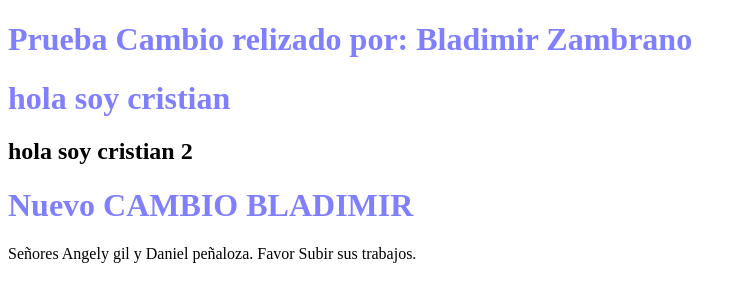
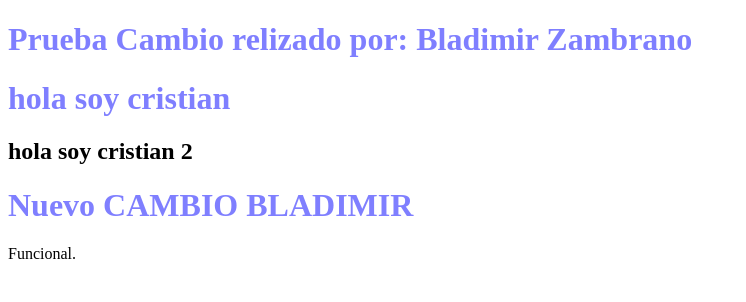
Before and after one commit to bladimir-zambrano/MarquezaC, a plain HTML site: page index.html in a window 1280 px wide. Shown: the whole page, without its empty margins (0-746 px from the left). Drawn offline with Linux system fonts and the light colour scheme.

Commit message:
cambio realizado

```diff
--- a/index.html
+++ b/index.html
@@ -11,9 +11,9 @@
     <h1>hola soy cristian</h1>
     <h2>hola soy cristian 2</h2>
     <h1>Nuevo CAMBIO BLADIMIR</h1>
-    <p>Señores Angely gil y Daniel peñaloza.
-        Favor Subir sus trabajos.
-    </p>
+
+    <span>Funcional.</span>
+
     <script src="modulo1.js"></script>
 </body>
 </html>
```
